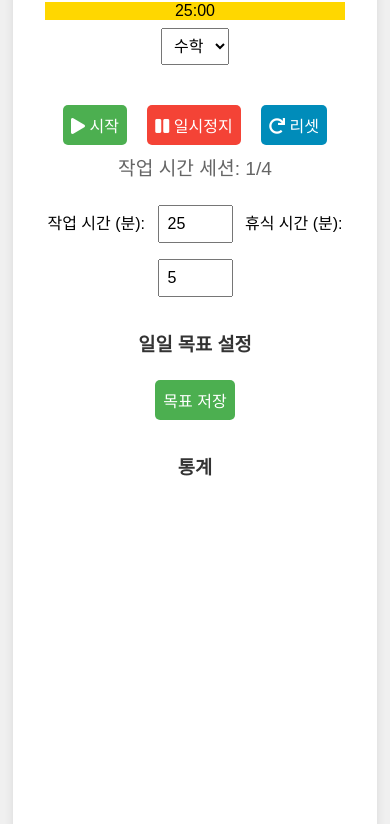
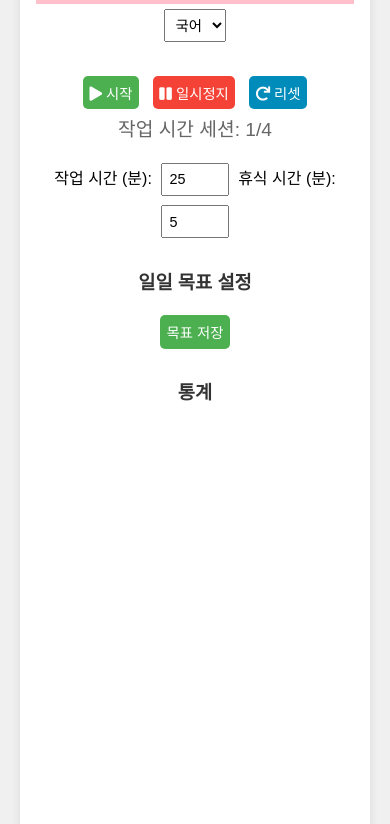
Before and after one commit to Reasonofmoon/pomodoro-timer, a plain HTML site: page index.html in a window 390 px wide. Shown: the part 133-957 px from the top of the page. Drawn offline with nearby package versions, Linux system fonts and the light colour scheme.

Commit message:
Update HTML, CSS, and JavaScript for Pomodoro Timer

```diff
--- a/index.html
+++ b/index.html
@@ -1,4 +1,3 @@
-
 <!DOCTYPE html>
 <html lang="ko">
 <head>
@@ -15,10 +14,12 @@
         <div id="timer" class="timer">25:00</div>
         <div class="subject-select">
             <select id="subjectSelect">
-                <option value="math">수학</option>
-                <option value="science">과학</option>
-                <option value="english">영어</option>
-                <option value="history">역사</option>
+                <option value="국어">국어</option>
+                <option value="수학">수학</option>
+                <option value="영어">영어</option>
+                <option value="사탐">사탐</option>
+                <option value="과탐">과탐</option>
+                <option value="논술">논술</option>
             </select>
         </div>
         <div class="buttons">
--- a/styles.css
+++ b/styles.css
@@ -1,4 +1,3 @@
-
 body {
     font-family: 'Arial', sans-serif;
     display: flex;
@@ -77,13 +76,15 @@ button:hover {
 }
 
 /* 과목별 색상 */
-.math { background-color: #FFD700; }
-.science { background-color: #98FB98; }
-.english { background-color: #87CEFA; }
-.history { background-color: #FFA07A; }
+#timer.국어 { background-color: #FFC0CB; } /* 분홍색 */
+#timer.수학 { background-color: #FFD700; } /* 노란색 */
+#timer.영어 { background-color: #87CEFA; } /* 하늘색 */
+#timer.사탐 { background-color: #FFA07A; } /* 연어색 */
+#timer.과탐 { background-color: #98FB98; } /* 연두색 */
+#timer.논술 { background-color: #D8BFD8; } /* 보라색 */
 
 /* 휴식 시간 색상 */
-.break { background-color: #20B2AA; }
+#timer.break { background-color: #20B2AA; }
 
 #achievements {
     display: flex;
@@ -105,3 +106,21 @@ button:hover {
     margin-top: 5px;
     border-radius: 5px;
 }
+
+/* 반응형 디자인 */
+@media (max-width: 600px) {
+    .container {
+        padding: 1rem;
+        max-width: 100%;
+    }
+
+    .timer {
+        font-size: 3rem;
+    }
+
+    select, input, button {
+        font-size: 0.9rem;
+        padding: 0.4rem;
+        margin: 0.3rem;
+    }
+}
```
